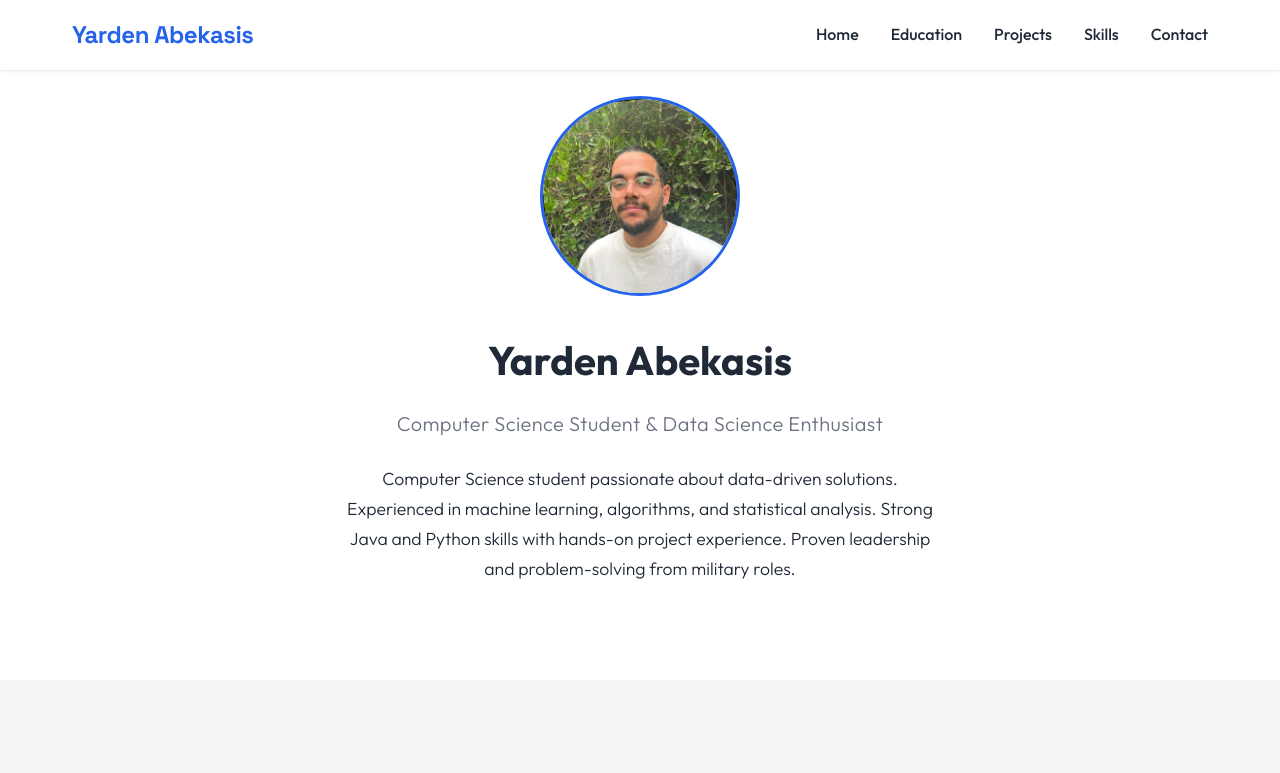
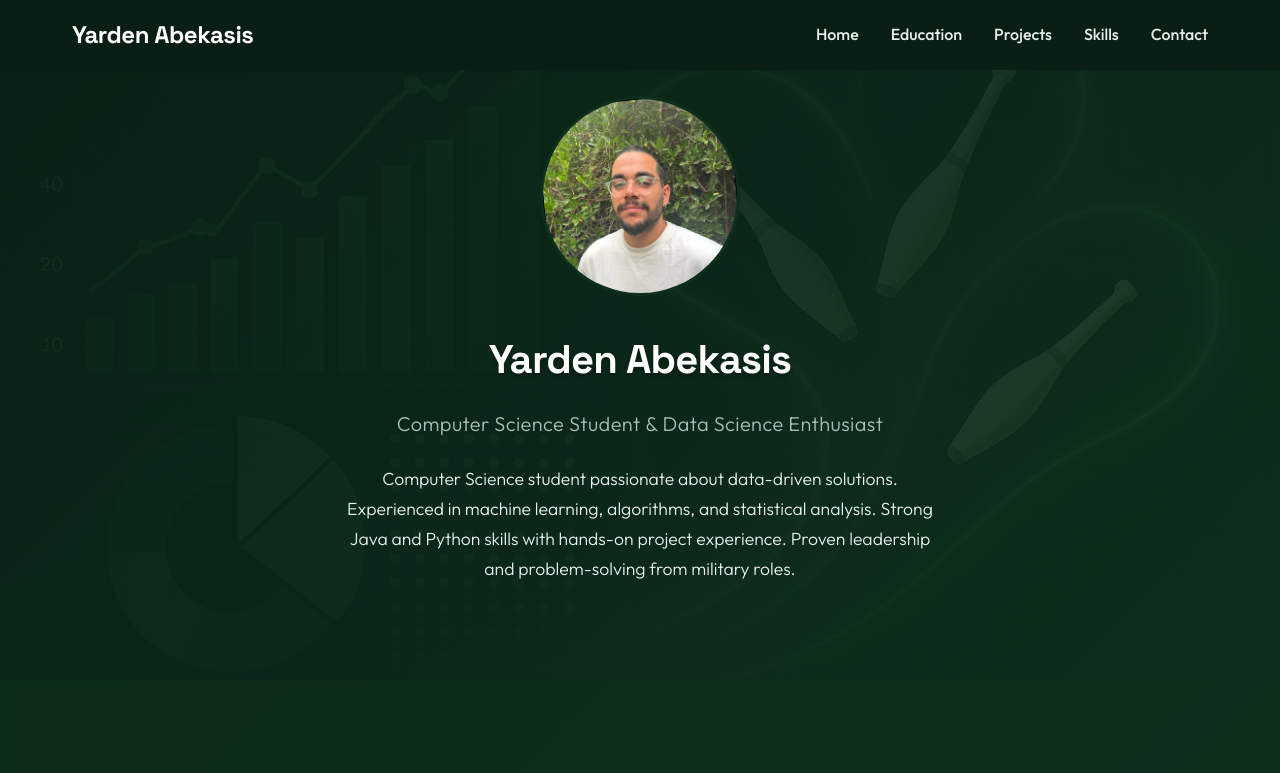
Before and after one commit to Yardenabek/CV-website, a plain HTML site: page index.html in a window 1280 px wide. Shown: the top 773 px of the page. Drawn offline with Linux system fonts and the light colour scheme.

Commit message:
background style

```diff
--- a/assets/css/style.css
+++ b/assets/css/style.css
@@ -1,13 +1,15 @@
 :root {
-    --primary-color: #2563eb;
-    --secondary-color: #1e40af;
-    --text-color: #1f2937;
-    --light-text: #6b7280;
-    --background: #ffffff;
-    --section-bg: #f3f4f6;
-    --border-color: #e5e7eb;
+    --primary-color: #0d2f1c;
+    --secondary-color: #1a5c3a;
+    --text-color: #e8f0ed;
+    --light-text: #a8c0b8;
+    --background: #0a1f14;
+    --section-bg: rgba(13, 47, 28, 0.7);
+    --border-color: #1a5c3a;
     --heading-font: 'Space Grotesk', sans-serif;
     --body-font: 'Outfit', sans-serif;
+    --accent-color: #2e8b57;
+    --highlight-color: #3cb371;
 }
 
 * {
@@ -21,6 +23,134 @@ body {
     line-height: 1.6;
     color: var(--text-color);
     background-color: var(--background);
+    position: relative;
+    overflow-x: hidden;
+}
+
+body::before {
+    content: '';
+    position: fixed;
+    top: 0;
+    left: 0;
+    width: 100%;
+    height: 100%;
+    background-image: url('../images/linkedin cover.jpg');
+    background-size: cover;
+    background-position: center;
+    background-repeat: no-repeat;
+    opacity: 0.15;
+    z-index: -2;
+}
+
+body::after {
+    content: '';
+    position: fixed;
+    top: 0;
+    left: 0;
+    width: 100%;
+    height: 100%;
+    background: linear-gradient(135deg, rgba(10, 31, 20, 0.95) 0%, rgba(13, 47, 28, 0.85) 100%);
+    z-index: -1;
+}
+
+/* Decorative background elements */
+.background-decoration {
+    position: fixed;
+    top: 0;
+    left: 0;
+    width: 100%;
+    height: 100%;
+    z-index: -1;
+    overflow: hidden;
+    opacity: 0.1;
+}
+
+.background-decoration::before {
+    content: '';
+    position: absolute;
+    top: 0;
+    left: 0;
+    width: 100%;
+    height: 100%;
+    background-image:
+        radial-gradient(circle at 20% 30%, var(--highlight-color) 1px, transparent 1px),
+        radial-gradient(circle at 80% 70%, var(--accent-color) 1px, transparent 1px),
+        linear-gradient(90deg, transparent 49%, var(--border-color) 49%, var(--border-color) 51%, transparent 51%);
+    background-size: 30px 30px, 30px 30px, 100% 100%;
+    background-position: 0 0, 0 0, 0 0;
+    animation: backgroundMove 60s linear infinite;
+}
+
+.background-decoration::after {
+    content: '';
+    position: absolute;
+    top: 0;
+    left: 0;
+    width: 100%;
+    height: 100%;
+    background-image:
+        linear-gradient(45deg, var(--accent-color) 25%, transparent 25%),
+        linear-gradient(-45deg, var(--accent-color) 25%, transparent 25%),
+        linear-gradient(45deg, transparent 75%, var(--accent-color) 75%),
+        linear-gradient(-45deg, transparent 75%, var(--accent-color) 75%);
+    background-size: 20px 20px;
+    background-position: 0 0, 0 10px, 10px -10px, -10px 0px;
+    opacity: 0.05;
+    animation: backgroundPulse 15s ease-in-out infinite;
+}
+
+@keyframes backgroundMove {
+    0% {
+        background-position: 0 0, 0 0, 0 0;
+    }
+    100% {
+        background-position: 100px 100px, -100px -100px, 0 0;
+    }
+}
+
+@keyframes backgroundPulse {
+    0%, 100% {
+        opacity: 0.05;
+    }
+    50% {
+        opacity: 0.1;
+    }
+}
+
+/* Update section backgrounds for better contrast */
+.section {
+    padding: 6rem 0;
+    position: relative;
+    z-index: 1;
+}
+
+.section:nth-child(even) {
+    background-color: var(--section-bg);
+    backdrop-filter: blur(5px);
+}
+
+/* Update card styles for better contrast */
+.project-card, .timeline-content {
+    background-color: rgba(10, 31, 20, 0.8);
+    backdrop-filter: blur(5px);
+    border: 1px solid var(--border-color);
+}
+
+.tech-tag {
+    background-color: rgba(26, 92, 58, 0.5);
+    color: var(--highlight-color);
+}
+
+/* Update header for better contrast */
+.header {
+    background-color: rgba(10, 31, 20, 0.9);
+    backdrop-filter: blur(10px);
+}
+
+/* Update footer for better contrast */
+.footer {
+    background-color: rgba(10, 31, 20, 0.9);
+    backdrop-filter: blur(10px);
 }
 
 .container {
@@ -88,15 +218,6 @@ body {
     transition: all 0.3s ease;
 }
 
-/* Section Styles */
-.section {
-    padding: 6rem 0;
-}
-
-.section:nth-child(even) {
-    background-color: var(--section-bg);
-}
-
 h2 {
     font-size: 2rem;
     margin-bottom: 2rem;
@@ -113,6 +234,67 @@ h3 {
     text-align: center;
     max-width: 800px;
     margin: 0 auto;
+    position: relative;
+    z-index: 2;
+}
+
+#home {
+    position: relative;
+    overflow: hidden;
+}
+
+#home::before {
+    content: '';
+    position: absolute;
+    top: 0;
+    left: 0;
+    width: 100%;
+    height: 100%;
+    background-image: url('../images/linkedin cover.jpg');
+    background-size: cover;
+    background-position: center;
+    opacity: 0.3;
+    z-index: -1;
+}
+
+#home::after {
+    content: '';
+    position: absolute;
+    top: 0;
+    left: 0;
+    width: 100%;
+    height: 100%;
+    background: linear-gradient(135deg, rgba(10, 31, 20, 0.8) 0%, rgba(13, 47, 28, 0.7) 100%);
+    z-index: -1;
+}
+
+h1, h2, h3, .logo {
+    font-family: var(--heading-font);
+    letter-spacing: -0.02em;
+    color: #ffffff;
+}
+
+h1 {
+    font-size: 2.5rem;
+    margin-bottom: 1rem;
+    font-weight: 700;
+    text-shadow: 0 2px 4px rgba(0, 0, 0, 0.3);
+}
+
+h2 {
+    font-size: 2rem;
+    margin-bottom: 2rem;
+    font-weight: 600;
+    text-shadow: 0 2px 4px rgba(0, 0, 0, 0.3);
+}
+
+h3 {
+    font-weight: 500;
+    text-shadow: 0 1px 2px rgba(0, 0, 0, 0.3);
+}
+
+.project-card h3 {
+    color: var(--highlight-color);
 }
 
 .profile-image-placeholder {
@@ -134,12 +316,6 @@ h3 {
 
 .placeholder-circle {
     display: none;
-}
-
-h1 {
-    font-size: 2.5rem;
-    margin-bottom: 1rem;
-    font-weight: 700;
 }
 
 .tagline {
@@ -221,12 +397,6 @@ h1 {
     box-shadow: 0 6px 12px rgba(0, 0, 0, 0.15);
 }
 
-.project-card h3 {
-    color: var(--primary-color);
-    margin-bottom: 1rem;
-    font-size: 1.5rem;
-}
-
 .project-tech {
     display: flex;
     flex-wrap: wrap;
@@ -236,7 +406,7 @@ h1 {
 
 .tech-tag {
     background-color: var(--section-bg);
-    color: var(--primary-color);
+    color: var(--highlight-color);
     padding: 0.25rem 0.75rem;
     border-radius: 15px;
     font-size: 0.85rem;
@@ -252,7 +422,7 @@ h1 {
 
 .project-link {
     display: inline-block;
-    color: var(--primary-color);
+    color: var(--highlight-color);
     text-decoration: none;
     font-weight: 500;
     font-size: 0.9rem;
@@ -272,7 +442,7 @@ h1 {
 
 .skills-group h3 {
     margin-bottom: 1rem;
-    color: var(--primary-color);
+    color: var(--light-text);
 }
 
 .skill-tags {
@@ -282,7 +452,7 @@ h1 {
 }
 
 .skill-tag {
-    background-color: var(--section-bg);
+    background-color: var(--secondary-color);
     padding: 0.5rem 1rem;
     border-radius: 20px;
     font-size: 0.9rem;
@@ -304,7 +474,7 @@ h1 {
 }
 
 .contact-item i {
-    color: var(--primary-color);
+    color: var(--light-text);
     font-size: 1.25rem;
 }
 
@@ -323,14 +493,6 @@ h1 {
 
 .social-link:hover {
     color: var(--primary-color);
-}
-
-/* Footer */
-.footer {
-    background-color: var(--section-bg);
-    padding: 2rem 0;
-    text-align: center;
-    color: var(--light-text);
 }
 
 /* Responsive Design */
--- a/index.html
+++ b/index.html
@@ -3,12 +3,13 @@
 <head>
     <meta charset="UTF-8">
     <meta name="viewport" content="width=device-width, initial-scale=1.0">
-    <title>Yarden Abekasis</title>
+    <title>Yarden Abekasis - Computer Science Student</title>
     <link rel="stylesheet" href="assets/css/style.css">
     <link rel="stylesheet" href="https://cdnjs.cloudflare.com/ajax/libs/font-awesome/6.0.0/css/all.min.css">
     <link href="https://fonts.googleapis.com/css2?family=Outfit:wght@300;400;500;600;700&family=Space+Grotesk:wght@400;500;600;700&display=swap" rel="stylesheet">
 </head>
 <body>
+    <div class="background-decoration"></div>
     <header class="header">
         <nav class="nav-container">
             <div class="logo">Yarden Abekasis</div>
@@ -132,6 +133,9 @@
                             <span class="skill-tag">Java</span>
                             <span class="skill-tag">C++</span>
                             <span class="skill-tag">SQL</span>
+                            <span class="skill-tag">JavaScript</span>
+                            <span class="skill-tag">HTML</span>
+                            <span class="skill-tag">CSS</span>
                         </div>
                     </div>
                     <div class="skills-group">
```
Also changed, not shown: assets/images/linkedin cover.jpg (added).
